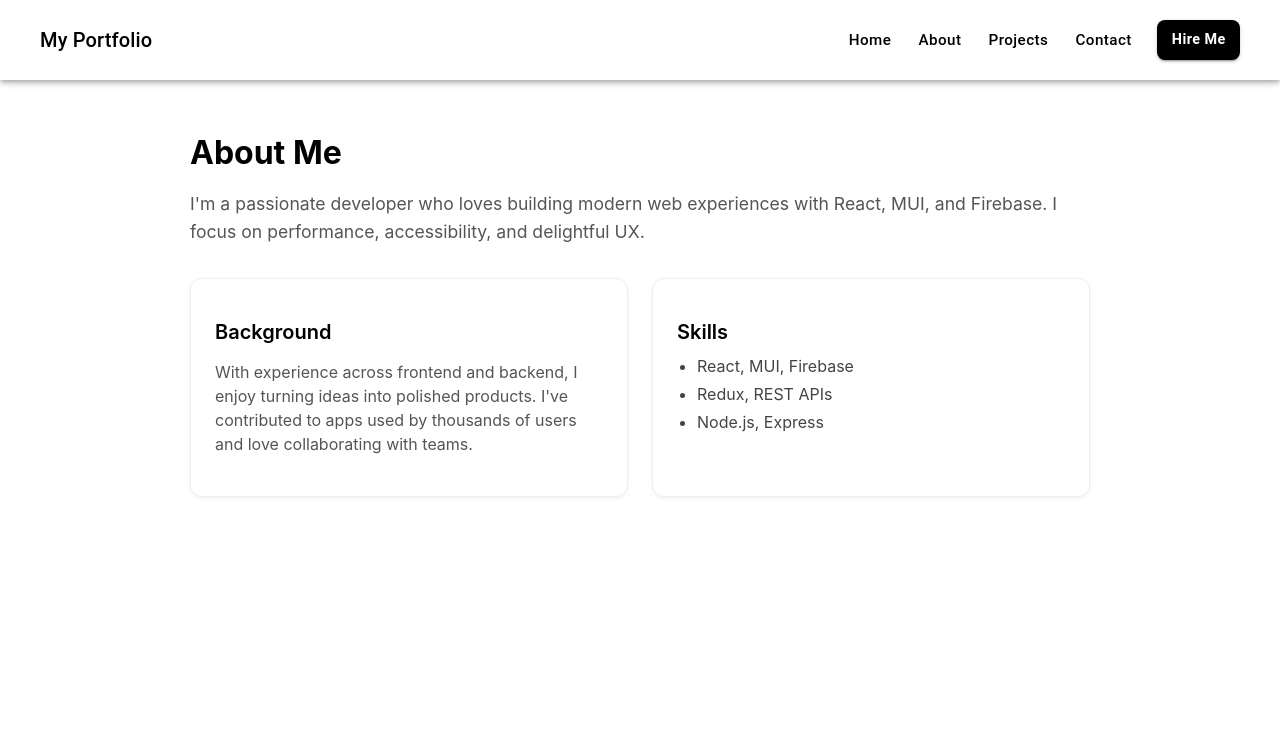
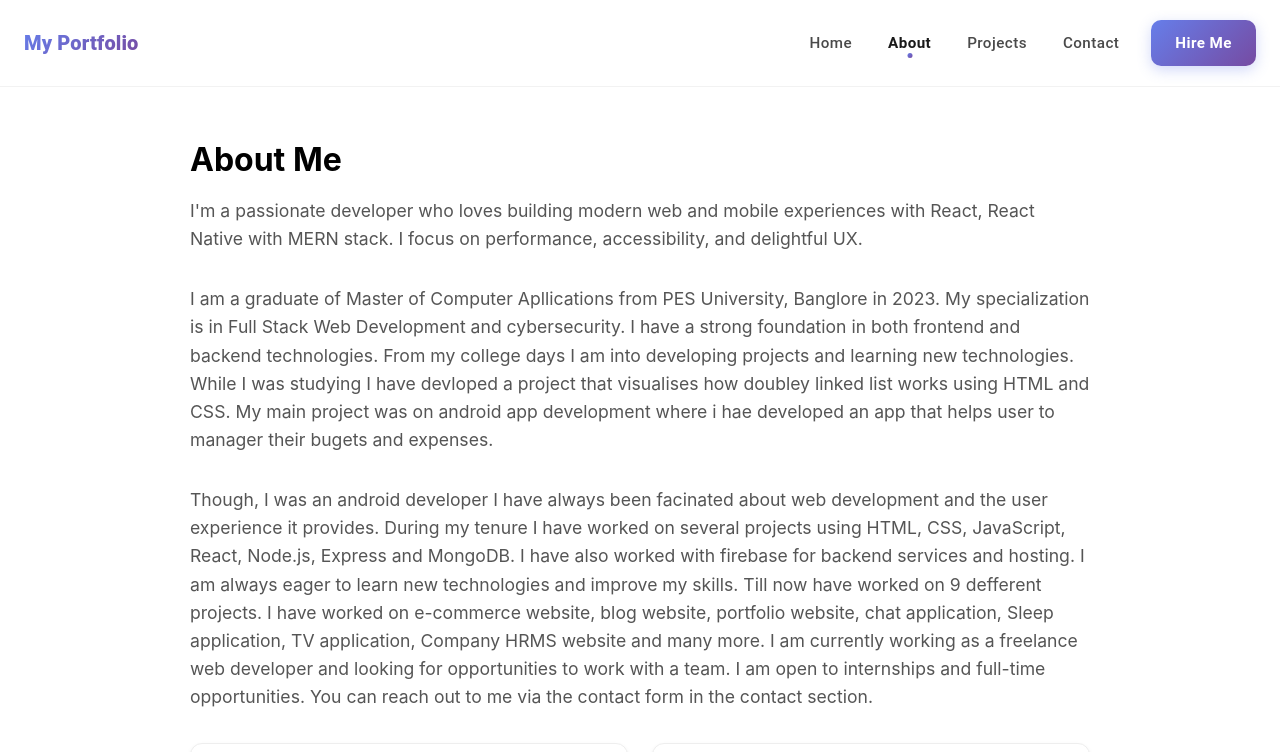
Before and after one commit to Sumanth15/portfolio, a React (Create React App) app: page /about in a window 1280 px wide. Shown: the top 752 px of the page. Built offline with nearby package versions, Linux system fonts and the light colour scheme.

Commit message:
push from portfolio1

```diff
--- a/src/components/Header.jsx
+++ b/src/components/Header.jsx
@@ -1,4 +1,4 @@
-import React, { useState } from "react";
+import React, { useState, useEffect } from "react";
 import {
   AppBar,
   Toolbar,
@@ -9,10 +9,12 @@ import {
   ListItem,
   ListItemText,
   Typography,
+  Container,
 } from "@mui/material";
 import MenuIcon from "@mui/icons-material/Menu";
-import { Link } from "react-router-dom";
-import "../styles/Header.css"; // Import CSS file
+import CloseIcon from "@mui/icons-material/Close";
+import { Link, useLocation } from "react-router-dom";
+import "../styles/Header.css";
 
 const navItems = [
   { href: "/", label: "Home" },
@@ -23,75 +25,65 @@ const navItems = [
 
 const Header = () => {
   const [mobileOpen, setMobileOpen] = useState(false);
+  const [scrolled, setScrolled] = useState(false);
+  const location = useLocation();
+
+  // Handle scroll effect
+  useEffect(() => {
+    const handleScroll = () => {
+      setScrolled(window.scrollY > 20);
+    };
+    window.addEventListener("scroll", handleScroll);
+    return () => window.removeEventListener("scroll", handleScroll);
+  }, []);
 
   const handleDrawerToggle = () => {
     setMobileOpen(!mobileOpen);
   };
 
-  const drawer = (
-    <div className="drawer">
-      <List>
-        {navItems.map((item) => (
-          <ListItem
-            button
-            key={item.href}
-            component={Link}
-            to={item.href}
-            onClick={() => setMobileOpen(false)}
-          >
-            <ListItemText primary={item.label} />
-          </ListItem>
-        ))}
-        <Button
-          variant="contained"
-          color="primary"
-          component={Link}
-          to="/contact"
-          onClick={() => setMobileOpen(false)}
-          className="hire-me-btn"
-        >
-          Hire Me
-        </Button>
-      </List>
-    </div>
-  );
+  const isActive = (path) => location.pathname === path;
 
   return (
     <>
-      <AppBar position="sticky" className="header">
-        <Toolbar className="toolbar">
-          {/* Logo / Title */}
+      <AppBar
+        position="sticky"
+        className={`header ${scrolled ? 'scrolled' : ''}`}
+        elevation={scrolled ? 2 : 0}
+      >
+        <Container maxWidth="xl">
+          <Toolbar className="toolbar" disableGutters>
+            {/* Logo */}
             <Typography
               variant="h6"
               component={Link}
               to="/"
               className="logo"
             >
-            My Portfolio
+              {/* <span className="logo-text">My</span> */}
+              <span className="logo-accent">My Portfolio</span>
             </Typography>
 
-          {/* Desktop Nav */}
-          <div className="desktop-nav">
+            {/* Desktop Navigation */}
+            <nav className="desktop-nav">
               {navItems.map((item) => (
                 <Button
                   key={item.href}
                   component={Link}
                   to={item.href}
-                className="nav-link"
+                  className={`nav-link ${isActive(item.href) ? 'active' : ''}`}
                 >
                   {item.label}
                 </Button>
               ))}
               <Button
                 variant="contained"
-              color="primary"
                 component={Link}
                 to="/contact"
                 className="hire-me-btn"
               >
                 Hire Me
               </Button>
-          </div>
+            </nav>
 
             {/* Mobile Menu Button */}
             <IconButton
@@ -99,10 +91,12 @@ const Header = () => {
               edge="end"
               onClick={handleDrawerToggle}
               className="mobile-menu-btn"
+              aria-label="menu"
             >
               <MenuIcon />
             </IconButton>
           </Toolbar>
+        </Container>
       </AppBar>
 
       {/* Mobile Drawer */}
@@ -110,9 +104,52 @@ const Header = () => {
         anchor="right"
         open={mobileOpen}
         onClose={handleDrawerToggle}
-        ModalProps={{ keepMounted: true }}
+        className="mobile-drawer"
+        PaperProps={{
+          className: "drawer-paper"
+        }}
       >
-        {drawer}
+        <div className="drawer-header">
+          <Typography variant="h6" className="drawer-title">
+            Menu
+          </Typography>
+          <IconButton onClick={handleDrawerToggle} className="drawer-close">
+            <CloseIcon />
+          </IconButton>
+        </div>
+
+        <List className="drawer-list">
+          {navItems.map((item) => (
+            <ListItem
+              button
+              key={item.href}
+              component={Link}
+              to={item.href}
+              onClick={handleDrawerToggle}
+              className={`drawer-item ${isActive(item.href) ? 'active' : ''}`}
+            >
+              <ListItemText
+                primary={item.label}
+                primaryTypographyProps={{
+                  className: "drawer-item-text"
+                }}
+              />
+            </ListItem>
+          ))}
+        </List>
+
+        <div className="drawer-footer">
+          <Button
+            variant="contained"
+            component={Link}
+            to="/contact"
+            onClick={handleDrawerToggle}
+            className="drawer-hire-btn"
+            fullWidth
+          >
+            Hire Me
+          </Button>
+        </div>
       </Drawer>
     </>
   );
--- a/src/pages/About.jsx
+++ b/src/pages/About.jsx
@@ -6,9 +6,28 @@ const About = () => {
     <div className="page about">
       <h1 className="about-title">About Me</h1>
       <p className="about-intro">
-        I'm a passionate developer who loves building modern web experiences
-        with React, MUI, and Firebase. I focus on performance, accessibility,
+        I'm a passionate developer who loves building modern web and mobile experiences
+        with React, React Native with MERN stack. I focus on performance, accessibility,
         and delightful UX.
+      </p>
+      <p className="about-intro">
+        I am a graduate of Master of Computer Apllications from PES University, Banglore in 2023.
+        My specialization is in Full Stack Web Development and cybersecurity.
+        I have a strong foundation in both frontend and backend technologies.
+        From my college days I am into developing projects and learning new technologies.
+        While I was studying I have devloped a project that visualises how doubley linked list works using HTML and CSS.
+        My main project was on android app development where i hae developed an app that helps user to manager their bugets and expenses.
+      </p>
+      <p className="about-intro">
+        Though, I was an android developer I have always been facinated about web development and the user experience it provides.
+        During my tenure I have worked on several projects using HTML, CSS, JavaScript, React, Node.js, Express and MongoDB.
+        I have also worked with firebase for backend services and hosting.
+        I am always eager to learn new technologies and improve my skills.
+        Till now have worked on 9 defferent projects. I have worked on
+        e-commerce website, blog website, portfolio website, chat application, Sleep application, TV application, Company HRMS website and many more.
+        I am currently working as a freelance web developer and looking for opportunities to work with a team.
+        I am open to internships and full-time opportunities.
+        You can reach out to me via the contact form in the contact section.
       </p>
 
       <div className="about-cards">
--- a/src/styles/Header.css
+++ b/src/styles/Header.css
@@ -1,158 +1,200 @@
-
-/* Base Header Styles */
+/* ========== HEADER ========== */
 .header {
-  background-color: rgba(255, 255, 255, 0.9) !important;
-  backdrop-filter: blur(10px);
-  color: black !important;
-  box-shadow: 0 2px 5px rgba(0, 0, 0, 0.05);
-  position: sticky;
-  top: 0;
-  width: 100%;
-  z-index: 1000;
-  padding: 0.5rem 1rem;
+  background: rgba(255, 255, 255, 0.85) !important;
+  backdrop-filter: blur(20px) saturate(180%);
+  -webkit-backdrop-filter: blur(20px) saturate(180%);
+  color: #1a1a1a !important;
+  border-bottom: 1px solid rgba(0, 0, 0, 0.05);
+  transition: all 0.3s cubic-bezier(0.4, 0, 0.2, 1);
 }
 
-/* Toolbar - Inner container */
+.header.scrolled {
+  background: rgba(255, 255, 255, 0.95) !important;
+  box-shadow: 0 4px 20px rgba(0, 0, 0, 0.08);
+}
+
+/* ========== TOOLBAR ========== */
 .toolbar {
   display: flex;
   justify-content: space-between;
   align-items: center;
-  width: 100%;
-  max-width: 1200px;
-  margin: 0 auto;
-  min-height: 60px;
+  min-height: 70px !important;
+  padding: 0.5rem 0 !important;
 }
 
+/* ========== LOGO ========== */
 .logo {
   text-decoration: none;
-  color: inherit;
-  font-weight: bold;
-  font-size: 1.25rem;
-  white-space: nowrap;
+  font-weight: 700;
+  font-size: 1.5rem;
+  letter-spacing: -0.5px;
+  color: #1a1a1a;
+  display: flex;
+  align-items: center;
+  gap: 0.25rem;
+  transition: opacity 0.3s ease;
   flex-shrink: 0;
 }
 
-/* Desktop Navigation */
+.logo:hover {
+  opacity: 0.8;
+}
+
+.logo-text {
+  color: #1a1a1a;
+}
+
+.logo-accent {
+  background: linear-gradient(135deg, #667eea 0%, #764ba2 100%);
+  -webkit-background-clip: text;
+  -webkit-text-fill-color: transparent;
+  background-clip: text;
+  font-weight: 800;
+}
+
+/* ========== DESKTOP NAVIGATION ========== */
 .desktop-nav {
   display: flex;
-  justify-content: flex-end;
   align-items: center;
-  gap: 0.5rem;
-  flex-wrap: nowrap;
+  gap: 0.25rem;
 }
 
 .nav-link {
-  color: inherit !important;
+  color: #4a4a4a !important;
   text-transform: none !important;
   font-size: 0.95rem !important;
   font-weight: 500 !important;
-  padding: 0.4rem 0.6rem !important;
-  transition: color 0.2s ease !important;
+  padding: 0.5rem 1rem !important;
+  border-radius: 8px !important;
+  transition: all 0.2s ease !important;
+  position: relative;
   white-space: nowrap;
-  min-width: auto !important;
 }
 
 .nav-link:hover {
-  color: #333 !important;
+  color: #1a1a1a !important;
+  background: rgba(0, 0, 0, 0.04) !important;
 }
 
+.nav-link.active {
+  color: #1a1a1a !important;
+  font-weight: 600 !important;
+}
+
+.nav-link.active::after {
+  content: '';
+  position: absolute;
+  bottom: 6px;
+  left: 50%;
+  transform: translateX(-50%);
+  width: 5px;
+  height: 5px;
+  background: linear-gradient(135deg, #667eea 0%, #764ba2 100%);
+  border-radius: 50%;
+}
+
+/* ========== HIRE ME BUTTON ========== */
 .hire-me-btn {
-  margin-left: 0.5rem !important;
+  margin-left: 0.75rem !important;
   text-transform: none !important;
-  background-color: black !important;
-  color: white !important;
-  padding: 0.45rem 0.9rem !important;
-  border-radius: 8px !important;
+  background: linear-gradient(135deg, #667eea 0%, #764ba2 100%) !important;
+  color: #fff !important;
+  padding: 0.6rem 1.5rem !important;
+  border-radius: 10px !important;
   font-weight: 600 !important;
-  font-size: 0.9rem !important;
-  transition: background-color 0.2s ease !important;
+  font-size: 0.95rem !important;
+  box-shadow: 0 4px 14px rgba(102, 126, 234, 0.3) !important;
+  transition: all 0.3s ease !important;
   white-space: nowrap;
   flex-shrink: 0;
 }
 
 .hire-me-btn:hover {
-  background-color: #333 !important;
+  transform: translateY(-2px);
+  box-shadow: 0 6px 20px rgba(102, 126, 234, 0.4) !important;
 }
 
-/* Mobile Menu Button - Hidden by default */
+/* ========== MOBILE MENU BUTTON ========== */
 .mobile-menu-btn {
   display: none !important;
-  color: black !important;
+  color: #1a1a1a !important;
+  padding: 0.5rem !important;
 }
 
-/* Drawer Styles */
-.drawer {
-  width: 260px;
-  padding: 1.5rem 1rem;
+/* ========== MOBILE DRAWER ========== */
+.drawer-paper {
+  width: 300px;
+  background: linear-gradient(180deg, #ffffff 0%, #f8f9fa 100%);
 }
 
-.drawer .MuiList-root {
+.drawer-header {
   display: flex;
-  flex-direction: column;
-  gap: 0.5rem;
+  justify-content: space-between;
+  align-items: center;
+  padding: 1.5rem 1.25rem;
+  border-bottom: 1px solid rgba(0, 0, 0, 0.08);
 }
 
-.drawer .MuiListItem-root {
-  border-radius: 6px;
-  padding: 0.75rem 1rem;
+.drawer-title {
+  font-weight: 700;
+  color: #1a1a1a;
+  font-size: 1.25rem;
 }
 
-.drawer .hire-me-btn {
-  margin: 1.5rem 0 0 0 !important;
-  width: 100%;
-  padding: 0.65rem 1rem !important;
+.drawer-close {
+  color: #4a4a4a !important;
+}
+
+.drawer-list {
+  padding: 1.5rem 0.75rem !important;
+  flex: 1;
+}
+
+.drawer-item {
+  border-radius: 10px !important;
+  margin-bottom: 0.5rem !important;
+  transition: all 0.2s ease !important;
+}
+
+.drawer-item:hover {
+  background: rgba(102, 126, 234, 0.08) !important;
+}
+
+.drawer-item.active {
+  background: rgba(102, 126, 234, 0.12) !important;
+}
+
+.drawer-item-text {
+  font-weight: 500 !important;
+  color: #1a1a1a !important;
+  font-size: 1rem !important;
+}
+
+.drawer-item.active .drawer-item-text {
+  font-weight: 600 !important;
+  color: #667eea !important;
+}
+
+.drawer-footer {
+  padding: 1.25rem;
+  border-top: 1px solid rgba(0, 0, 0, 0.08);
+}
+
+.drawer-hire-btn {
+  text-transform: none !important;
+  background: linear-gradient(135deg, #667eea 0%, #764ba2 100%) !important;
+  color: #fff !important;
+  padding: 0.75rem 1.5rem !important;
+  border-radius: 10px !important;
+  font-weight: 600 !important;
+  font-size: 1rem !important;
+  box-shadow: 0 4px 14px rgba(102, 126, 234, 0.3) !important;
 }
 
 /* ========== RESPONSIVE BREAKPOINTS ========== */
 
-/* Large Desktop (1200px+) - Full spacing */
-@media (min-width: 1201px) {
-  .toolbar {
-    padding: 0 2rem;
-  }
-}
-
-/* Desktop (1025px - 1200px) - Slightly reduced */
-@media (max-width: 1200px) {
-  .desktop-nav {
-    gap: 1.25rem;
-  }
-
-  .nav-link {
-    font-size: 0.95rem !important;
-    padding: 0.45rem 0.65rem !important;
-  }
-
-  .hire-me-btn {
-    padding: 0.45rem 0.9rem !important;
-    margin-left: 0.75rem !important;
-  }
-}
-
-/* Tablet Landscape (951px - 1024px) - More compact */
-@media (max-width: 1024px) {
-  .desktop-nav {
-    gap: 1rem;
-  }
-
-  .nav-link {
-    font-size: 0.9rem !important;
-    padding: 0.4rem 0.6rem !important;
-  }
-
-  .hire-me-btn {
-    padding: 0.4rem 0.85rem !important;
-    font-size: 0.9rem !important;
-    margin-left: 0.5rem !important;
-  }
-
-  .logo {
-    font-size: 1.2rem;
-  }
-}
-
-/* SWITCH TO MOBILE MENU (950px and below) */
-@media (max-width: 950px) {
+/* Switch to mobile at 1150px */
+@media (max-width: 1150px) {
   .desktop-nav {
     display: none !important;
   }
@@ -162,47 +204,47 @@
   }
 }
 
-/* Tablet Portrait (768px and below) */
+/* Tablet */
 @media (max-width: 768px) {
   .toolbar {
-    min-height: 56px;
+    min-height: 64px !important;
   }
 
   .logo {
-    font-size: 1.15rem;
+    font-size: 1.35rem;
+  }
+
+  .drawer-paper {
+    width: 280px;
   }
 }
 
-/* Mobile (480px and below) */
+/* Mobile */
 @media (max-width: 480px) {
-  .header {
-    padding: 0.4rem 0.75rem;
-  }
-
   .toolbar {
-    min-height: 52px;
+    min-height: 60px !important;
   }
 
   .logo {
-    font-size: 1rem;
+    font-size: 1.2rem;
   }
 
-  .mobile-menu-btn {
-    padding: 0.4rem !important;
+  .drawer-paper {
+    width: 260px;
+  }
+
+  .drawer-header {
+    padding: 1.25rem 1rem;
   }
 }
 
-/* Extra Small Mobile (360px and below) */
+/* Extra small */
 @media (max-width: 360px) {
-  .header {
-    padding: 0.4rem 0.5rem;
+  .logo {
+    font-size: 1.1rem;
   }
 
-  .logo {
-    font-size: 0.95rem;
-  }
-
-  .drawer {
-    width: 220px;
+  .drawer-paper {
+    width: 240px;
   }
 }
```
Also changed, not shown: src/assets/finaldesign.png (added). Lines whose indentation alone changed are shown as unchanged.
